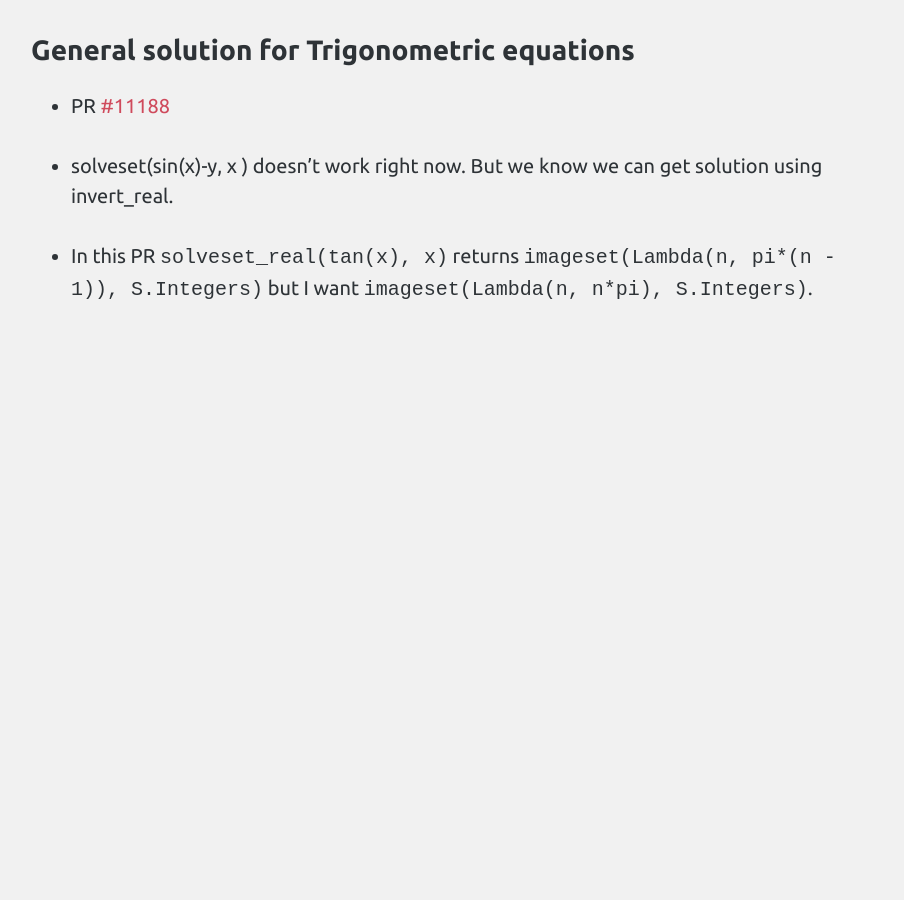
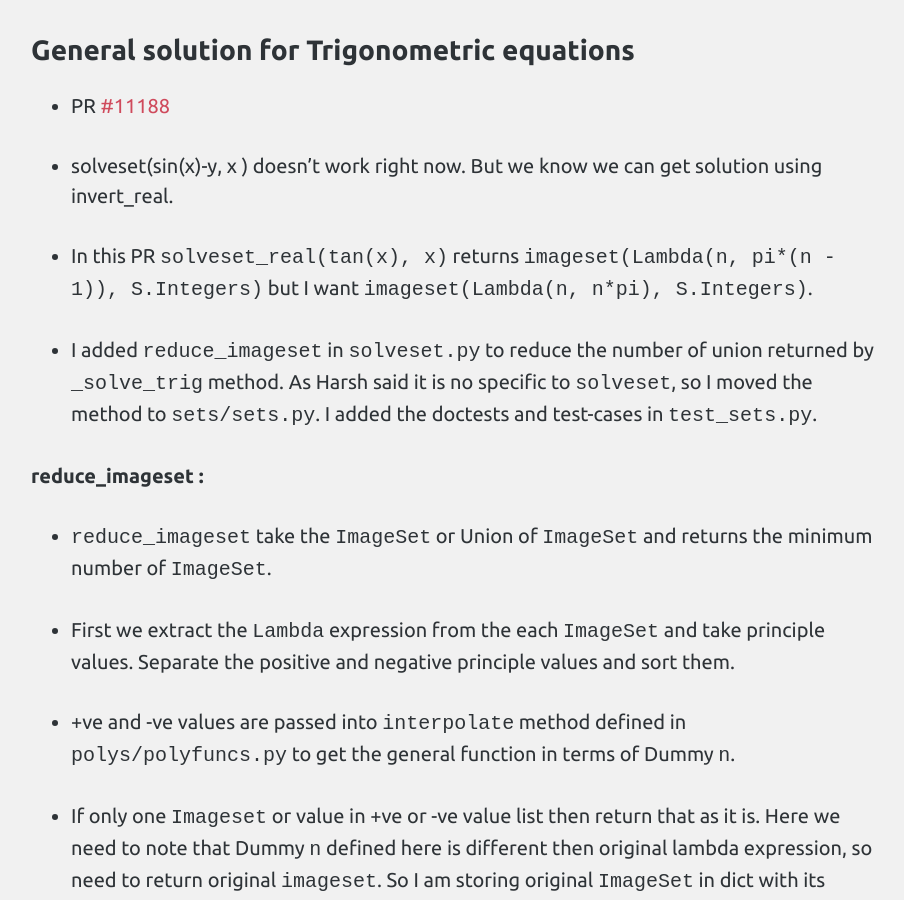
Before and after one commit to Shekharrajak/shekharrajak.github.io, a Jekyll site: the page built from _posts/2016-6-1-Coding-Period_week-2.md, in a window 1280 px wide and 900 px high, scrolled down 1353 px. Shown: the whole window, without its empty margins (184-1088 px from the left). Built offline with Jekyll 4.4.1, drawn with Linux system fonts in a browser that asks for light colours; nearby versions of some CDN libraries; comment, search, counter and statistics services are not loaded; before the commit the page ends 1758 px from its top, so only the background shows below that; some of the changed text lies outside the part shown.

Commit message:
coding week2 updated

```diff
--- a/_posts/2016-6-1-Coding-Period_week-2.md
+++ b/_posts/2016-6-1-Coding-Period_week-2.md
@@ -27,3 +27,25 @@
 
 * In this PR `solveset_real(tan(x), x)` returns `imageset(Lambda(n, pi*(n - 1)), S.Integers)`
 but I want `imageset(Lambda(n, n*pi), S.Integers)`.
+
+* I added `reduce_imageset` in `solveset.py` to reduce the number of union returned by `_solve_trig` method. As Harsh said it is
+no specific to `solveset`, so I moved the method to `sets/sets.py`. I added the doctests and test-cases in `test_sets.py`.
+
+**reduce_imageset :**
+
+* `reduce_imageset` take the `ImageSet` or Union of `ImageSet` and returns the minimum number of `ImageSet`.
+
+* First we extract the `Lambda` expression from the each `ImageSet` and take principle values. Separate the positive and negative principle values and sort them.
+
+* +ve and -ve values are passed into `interpolate` method defined in `polys/polyfuncs.py` to get the general function in terms
+of Dummy `n`.
+
+* If only one `Imageset` or value in +ve or -ve value list then return that as it is. Here we need to note that Dummy `n` defined here
+is different then original lambda expression, so need to return original `imageset`. So I am storing original `ImageSet` in dict with
+its principle vales.
+
+* If more than one +ve/-ve values are there then interpolate expression will be `ImageSet` expression and return.
+
+* Here I separe the -ve and +ve values because interpolate returns complicated expressions if we both types of values.
+
+* Also I sorted the +ve and -ve list, to get simplified expression from interpolate.
```
